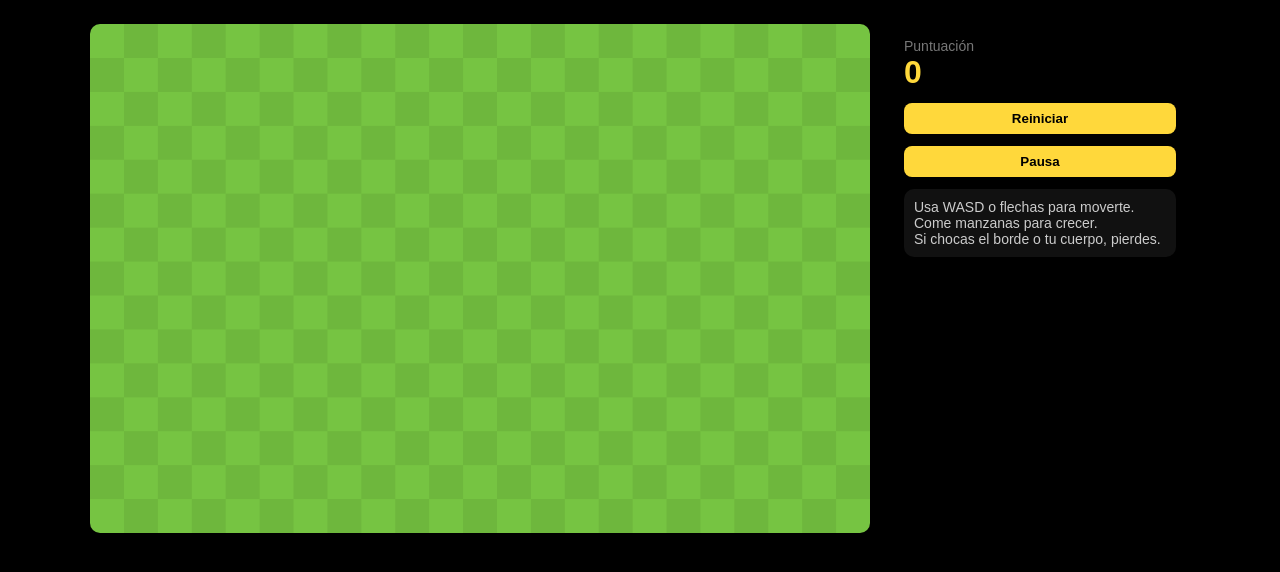
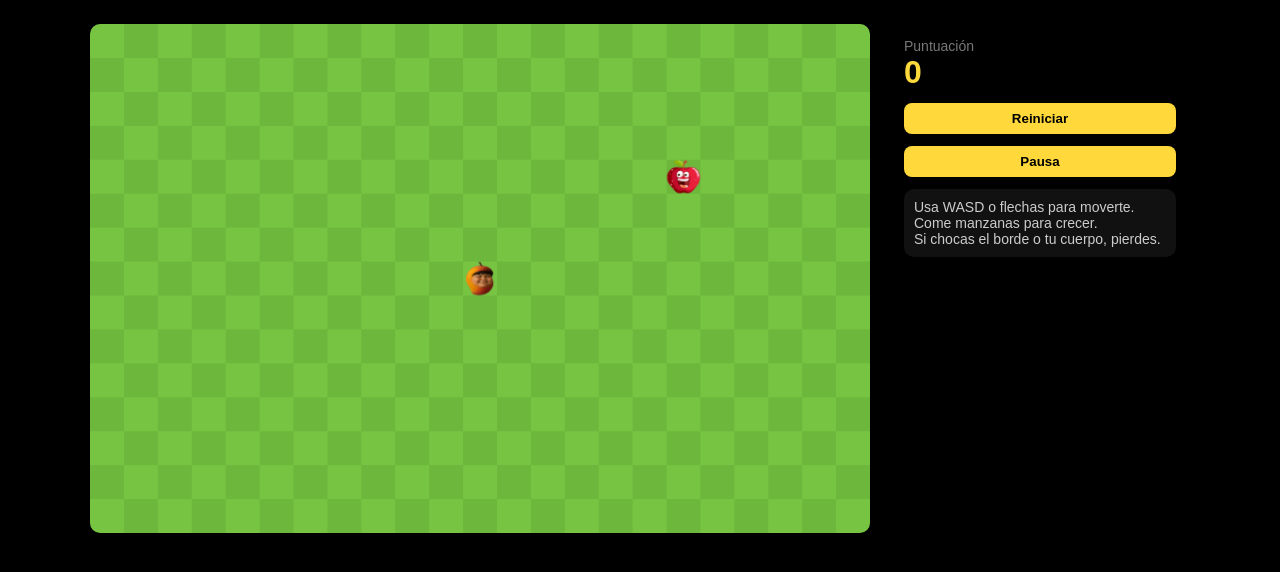
Before and after one commit to eltaliv/Come-Mangonio, a plain HTML site: page index.html in a window 1280 px wide. Shown: the part 72-644 px from the top of the page. Drawn offline with Linux system fonts and the light colour scheme.

Commit message:
Update index.html

```diff
--- a/index.html
+++ b/index.html
@@ -146,6 +146,18 @@ let nextDir = {x:1, y:0};
 let food = null;
 let score = 0;
 let paused = false;
+
+// ====== CORRECCIÓN: definir botones (faltaban) ======
+const btnPause = document.getElementById("btnPause");
+const btnRestart = document.getElementById("btnRestart");
+// ====================================================
+
+// ====== CORRECCIÓN: cargar imágenes (faltaban) ======
+const imgHead = new Image();
+const imgApple = new Image();
+imgHead.src = "mangonio.png";
+imgApple.src = "manzana.png";
+// ====================================================
 
 // Movimiento suave
 let speed = 4; // píxeles por frame (ajusta esto)
```
